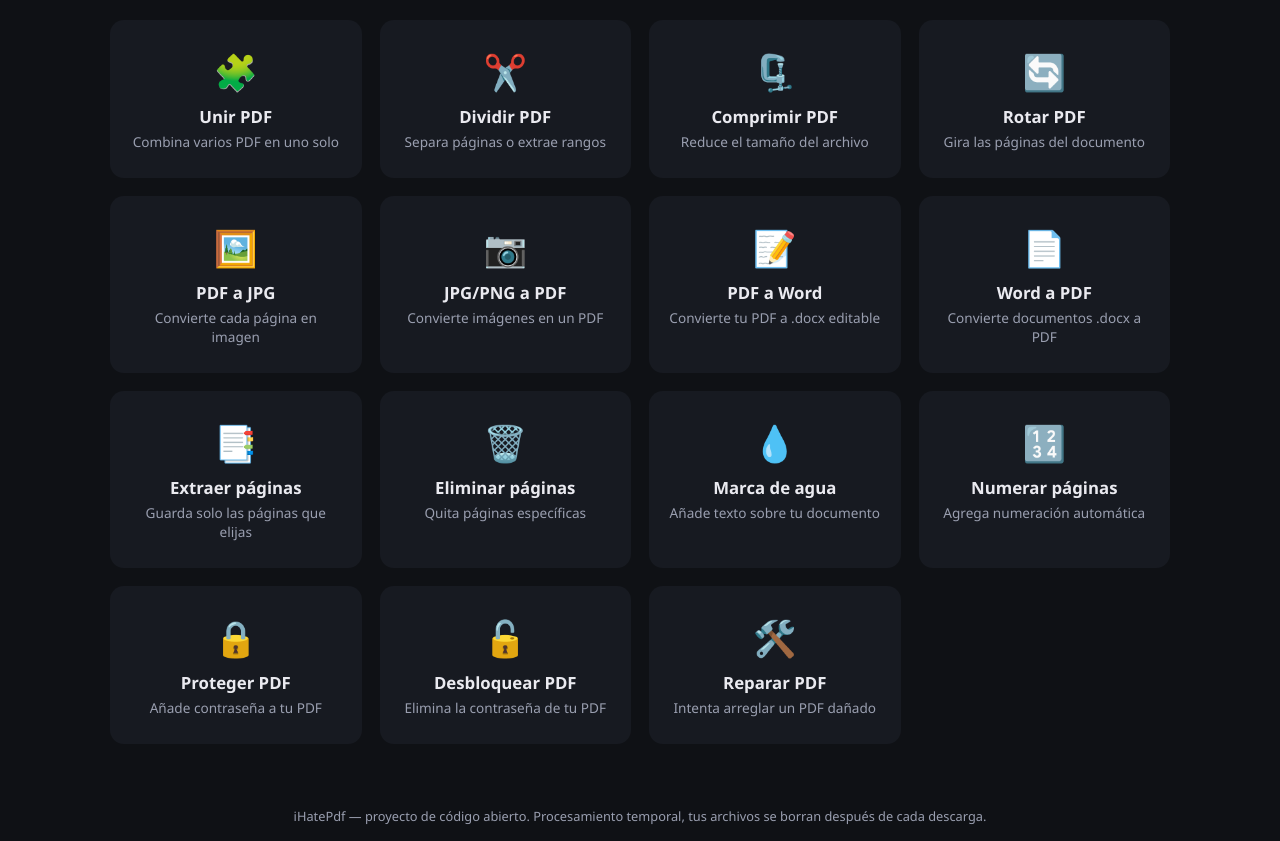
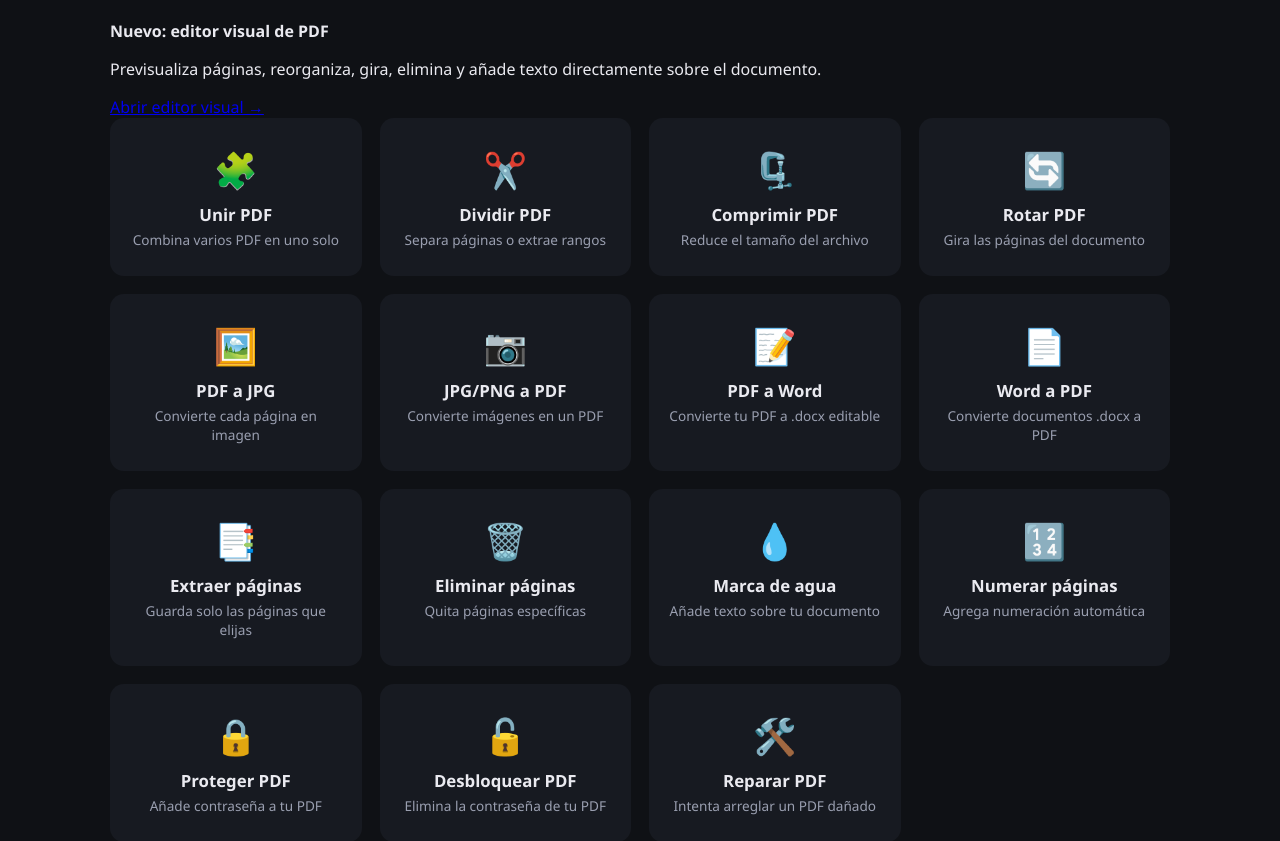
Before and after one commit to TH3-ART-F0R-CR4CK1N6/I-HATE-PDF, a Flask app: page / in a window 1280 px wide. Shown: the part 140-981 px from the top of the page. Run offline with Flask 3, Linux system fonts and the light colour scheme.

Commit message:
Add visual editor entry point

```diff
--- a/templates/index.html
+++ b/templates/index.html
@@ -14,6 +14,7 @@
 </header>
 
 <main>
+  <section class="editor-promo"><div><strong>Nuevo: editor visual de PDF</strong><p>Previsualiza páginas, reorganiza, gira, elimina y añade texto directamente sobre el documento.</p></div><a href="/editor">Abrir editor visual →</a></section>
   <section class="grid" id="tool-grid">
 
     <div class="card" data-tool="merge">
```
